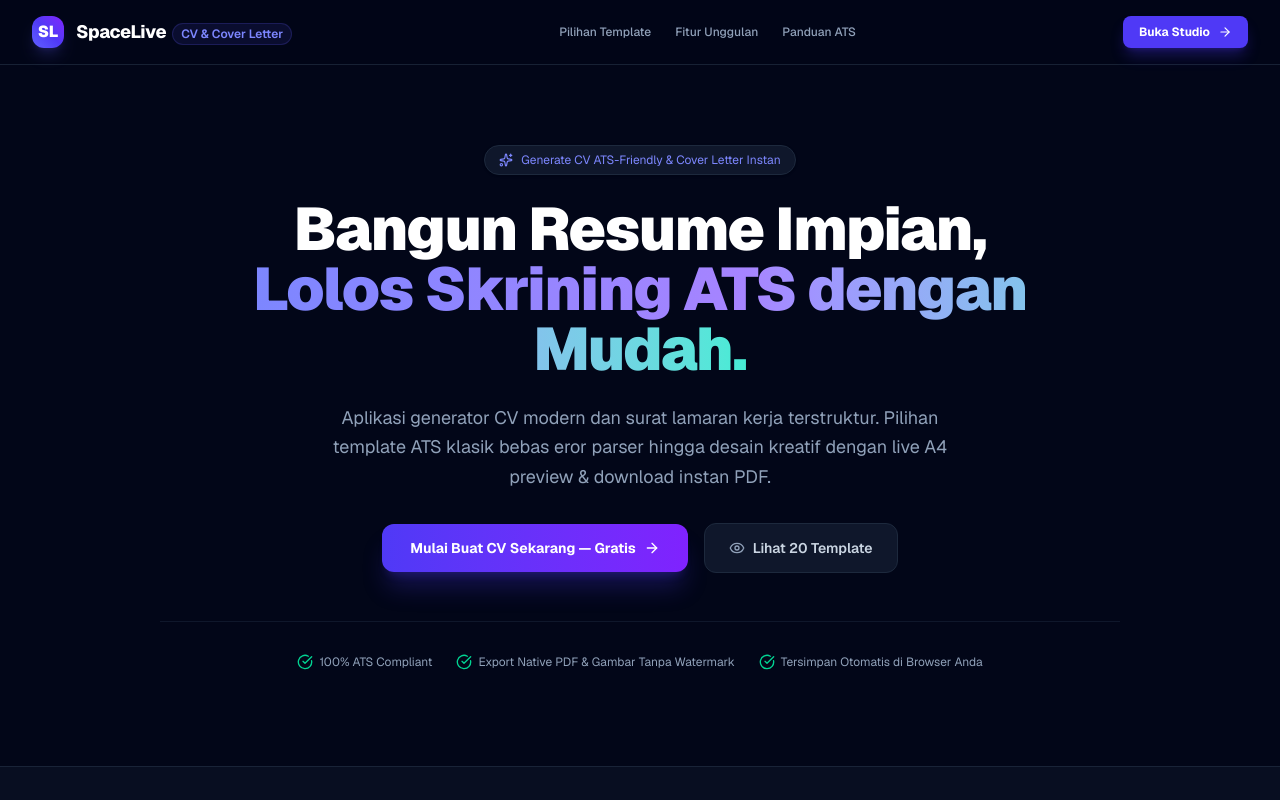
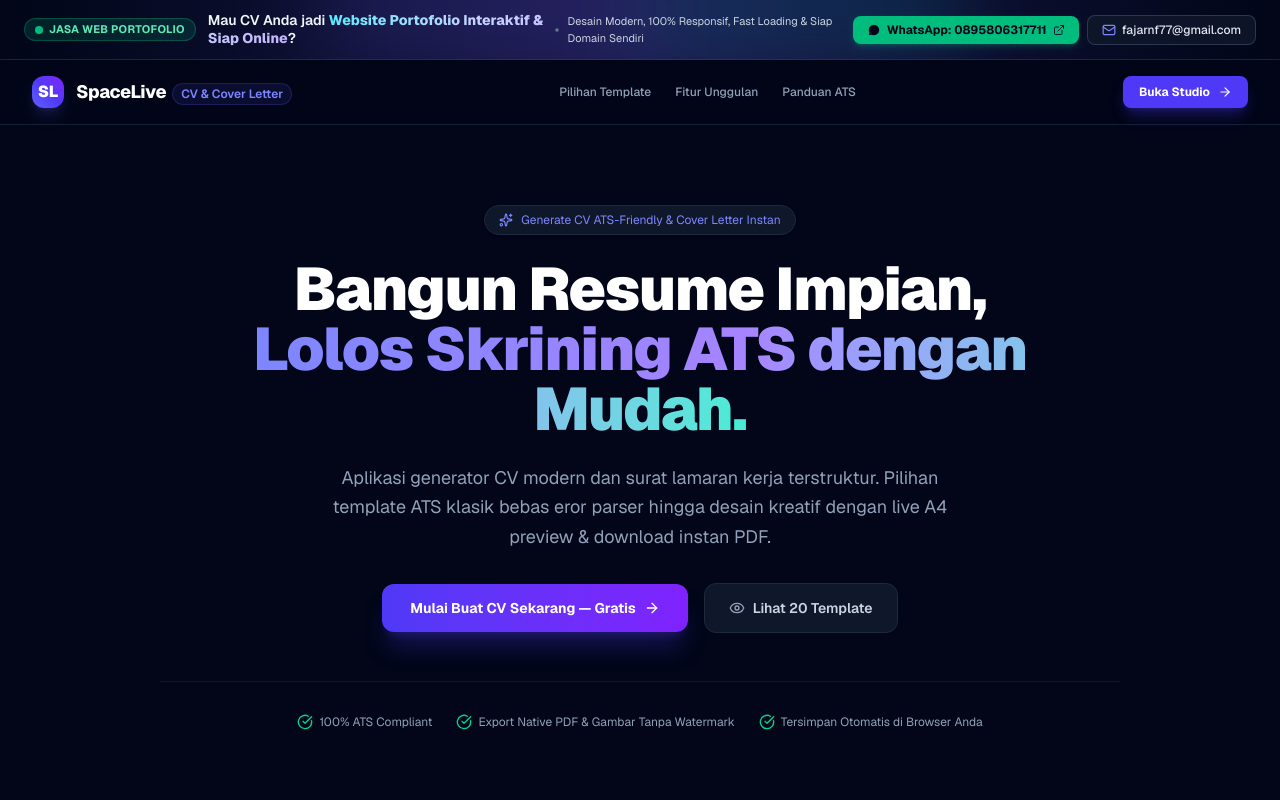
Before and after one commit to Fajarrr124314/CV-Generate, a Next.js app: page / in a window 1280 px wide. Shown: the top 800 px of the page. Built offline with nearby package versions, Linux system fonts and the light colour scheme.

Commit message:
feat(landing): add attractive promotional advertising banner for web portfolio services with WhatsApp and email contact

```diff
--- a/src/app/page.tsx
+++ b/src/app/page.tsx
@@ -16,7 +16,11 @@ import {
   ChevronRight,
   ZoomIn,
   ZoomOut,
-  Maximize2
+  Maximize2,
+  MessageCircle,
+  Mail,
+  Globe,
+  ExternalLink,
 } from 'lucide-react';
 import { ResumePreviewRenderer } from '@/components/preview/ResumePreviewRenderer';
 import { INITIAL_RESUME_DATA } from '@/utils/storage';
@@ -470,6 +474,62 @@ export default function HomePage() {
         </div>
       )}
 
+      {/* Long Advertising Banner: Jasa Pembuatan Website Portofolio */}
+      <section className="relative bg-gradient-to-r from-slate-950 via-indigo-950 to-slate-950 border-b border-indigo-500/25 text-white overflow-hidden py-2.5 sm:py-3 px-3 sm:px-6 z-30">
+        {/* Glow ambient background lights */}
+        <div className="absolute -top-10 left-1/4 w-80 h-24 bg-indigo-500/15 blur-2xl pointer-events-none" />
+        <div className="absolute -top-10 right-1/4 w-80 h-24 bg-cyan-500/15 blur-2xl pointer-events-none" />
+
+        <div className="max-w-7xl mx-auto flex flex-col lg:flex-row items-center justify-between gap-3 relative z-10">
+          {/* Left Column: Promo Badge & Catchy Value Proposition */}
+          <div className="flex flex-col sm:flex-row items-center gap-2 sm:gap-3 text-center sm:text-left min-w-0">
+            <span className="inline-flex items-center gap-1.5 px-2.5 py-0.5 rounded-full bg-emerald-500/15 border border-emerald-500/30 text-emerald-300 text-[10px] sm:text-[11px] font-bold tracking-wide uppercase shadow-xs shrink-0">
+              <span className="relative flex h-2 w-2">
+                <span className="animate-ping absolute inline-flex h-full w-full rounded-full bg-emerald-400 opacity-75"></span>
+                <span className="relative inline-flex rounded-full h-2 w-2 bg-emerald-500"></span>
+              </span>
+              Jasa Web Portofolio
+            </span>
+
+            <div className="flex flex-col xl:flex-row xl:items-center gap-0.5 xl:gap-2">
+              <p className="text-xs sm:text-sm font-semibold text-slate-100 leading-tight">
+                Mau CV Anda jadi <span className="text-transparent bg-clip-text bg-gradient-to-r from-cyan-300 via-indigo-200 to-violet-300 font-extrabold">Website Portofolio Interaktif & Siap Online</span>?
+              </p>
+              <span className="hidden xl:inline text-slate-500">•</span>
+              <p className="text-[11px] text-slate-300 hidden md:block">
+                Desain Modern, 100% Responsif, Fast Loading & Siap Domain Sendiri
+              </p>
+            </div>
+          </div>
+
+          {/* Right Column: Direct Contact CTA Buttons (WhatsApp & Email) */}
+          <div className="flex items-center gap-2 shrink-0 flex-wrap justify-center">
+            {/* WhatsApp CTA Button */}
+            <a
+              href="https://wa.me/62895806317711?text=Halo%20kak,%20saya%20tertarik%20dengan%20jasa%20pembuatan%20web%20portofolio"
+              target="_blank"
+              rel="noopener noreferrer"
+              className="px-3 sm:px-3.5 py-1.5 bg-emerald-500 hover:bg-emerald-400 active:scale-95 text-slate-950 text-xs font-bold rounded-lg shadow-md shadow-emerald-500/20 flex items-center gap-1.5 transition-all cursor-pointer whitespace-nowrap shrink-0"
+              title="Hubungi langsung via WhatsApp: 0895806317711"
+            >
+              <MessageCircle className="w-3.5 h-3.5 fill-slate-950 text-emerald-500" />
+              <span>WhatsApp: 0895806317711</span>
+              <ExternalLink className="w-3 h-3 text-slate-900" />
+            </a>
+
+            {/* Email CTA Button */}
+            <a
+              href="mailto:fajarnf77@gmail.com?subject=Tanya%20Jasa%20Pembuatan%20Web%20Portofolio"
+              className="px-3 sm:px-3.5 py-1.5 bg-slate-900/90 hover:bg-slate-800 active:scale-95 text-slate-200 hover:text-white text-xs font-medium rounded-lg border border-slate-700/80 flex items-center gap-1.5 transition-all cursor-pointer whitespace-nowrap shrink-0"
+              title="Kirim email ke fajarnf77@gmail.com"
+            >
+              <Mail className="w-3.5 h-3.5 text-indigo-400" />
+              <span>fajarnf77@gmail.com</span>
+            </a>
+          </div>
+        </div>
+      </section>
+
       {/* Top Banner & Header */}
       <header className="border-b border-slate-800/80 bg-slate-950/80 backdrop-blur-md sticky top-0 z-40">
         <div className="max-w-7xl mx-auto px-4 sm:px-6 lg:px-8 h-16 flex items-center justify-between">
```
